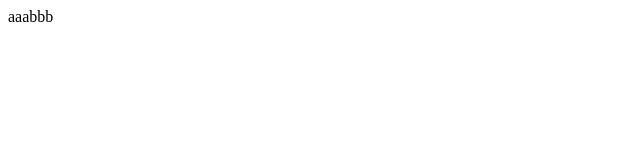
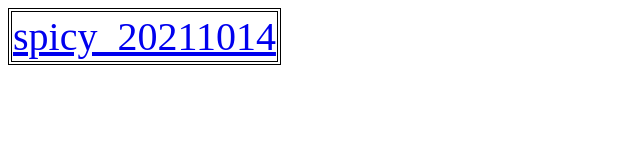
Before and after one commit to spicy202110/spicy202110.github.io, a plain HTML site: page docs/index.html in a window 1280 px wide. Shown: the whole page, without its empty margins (0-640 px from the left). Drawn offline with Linux system fonts and the light colour scheme.

Commit message:
https://spicy202110.github.io/spicy_20211014/

```diff
--- a/docs/index.html
+++ b/docs/index.html
@@ -1 +1,27 @@
-aaabbb
+<html>
+    <head>
+
+        <meta http-equiv="content-type"    content="text/html; charset=utf-8" />
+
+        <style>
+
+table, th, td {
+    border: 1px solid black;
+    font-size: 30pt;
+}
+        </style>
+
+
+    </head>
+    <body>
+        <table>
+            <tr> <td> <a target="_blank" rel="noopener noreferrer" href="https://spicy202110.github.io/spicy_20211014/">
+                        spicy_20211014
+                    </a> </td>
+            </tr>
+
+        </table>
+
+
+    </body>
+</html>
```
